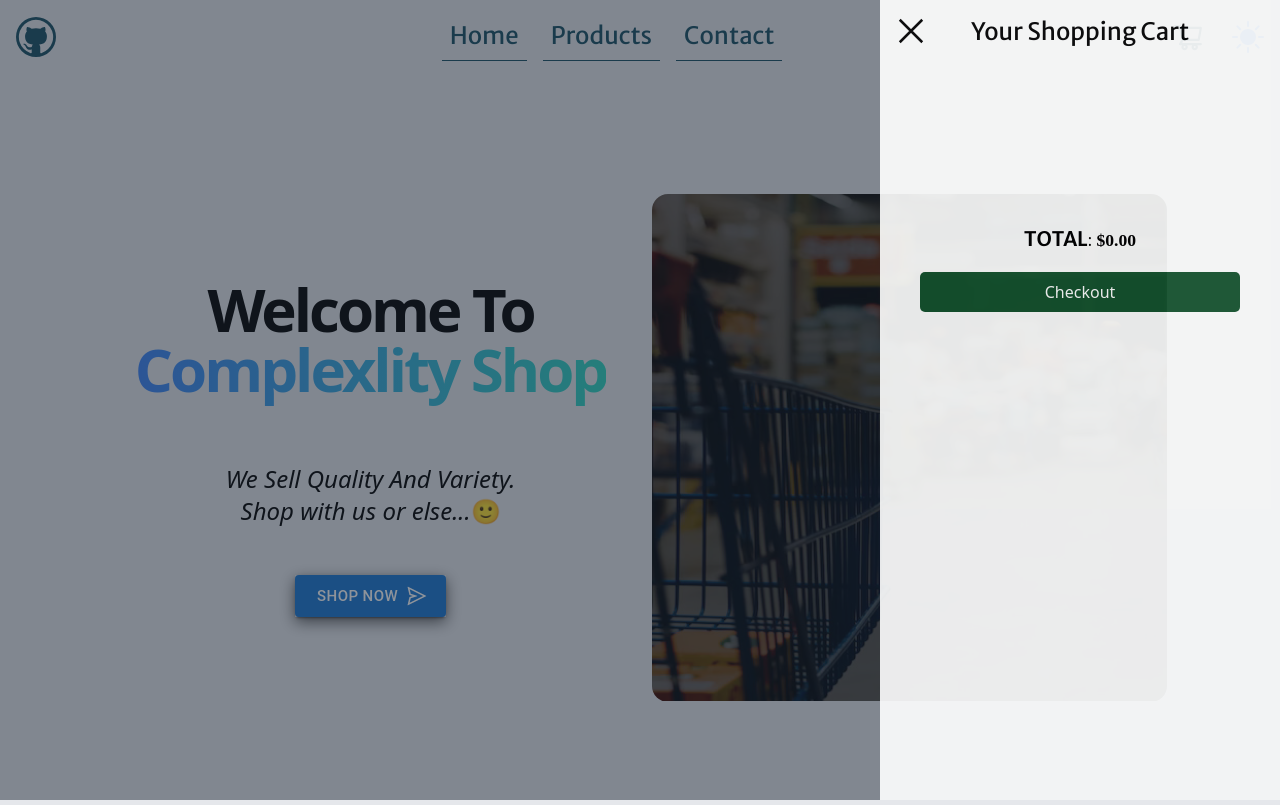
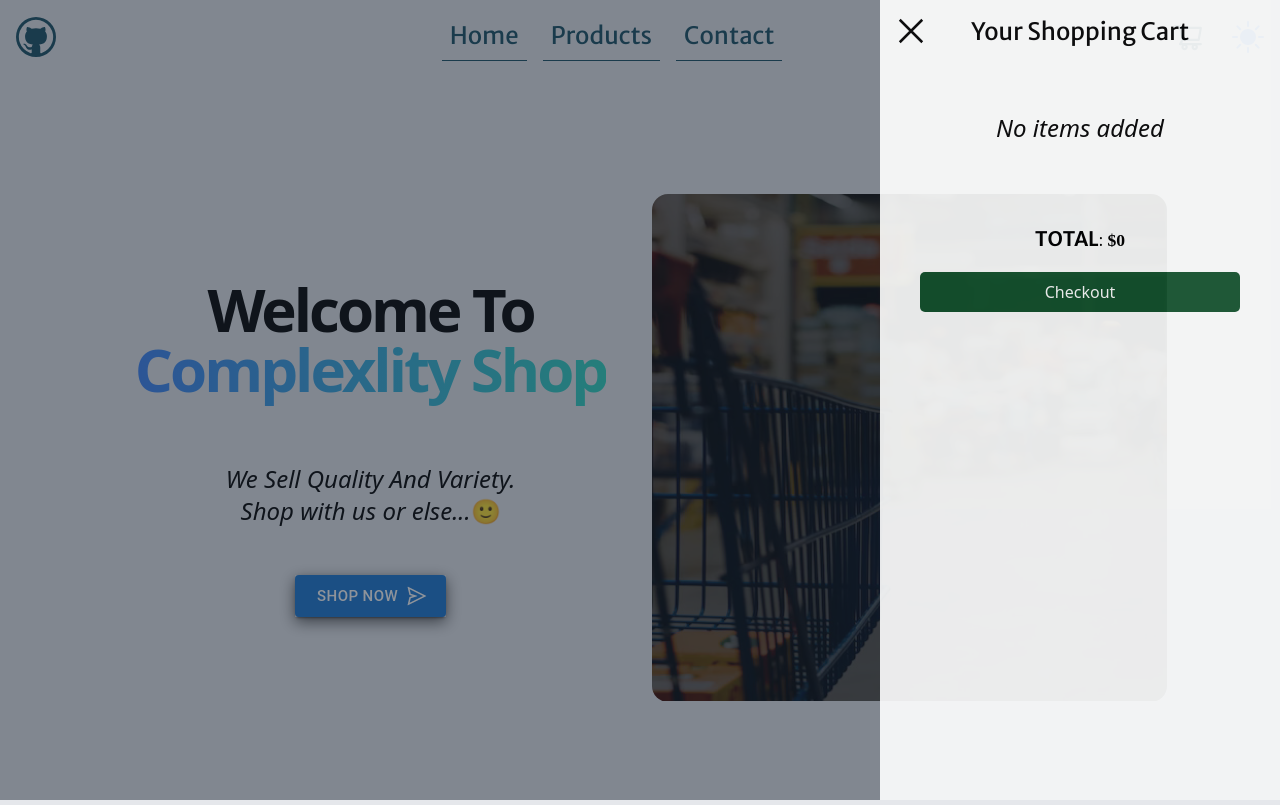
Before and after one commit to Complexlity/eCommerce-site, a React (Vite) app: page / in a window 1280 px wide. Both pictures are taken after a click on the element 1187 px from the left and 36 px from the top of the page. Built offline with nearby package versions, Linux system fonts and the light colour scheme; a web font is replaced by a local one.

Commit message:
Add message for empty cart

```diff
--- a/src/components/Cart.tsx
+++ b/src/components/Cart.tsx
@@ -56,7 +56,10 @@ const Cart: FC<Props> = () => {
           <CartItems />
           <p className="mt-4">
             <span className="heading text-xl font-semibold">TOTAL</span>:
-            <span className="price text-2xl"> ${totalPrice.toFixed(2)}</span>
+            <span className="price text-2xl">
+              {" "}
+              ${parseFloat(totalPrice.toFixed(2))}
+            </span>
           </p>
           <button
             onClick={alertUser}
--- a/src/components/CartItems.tsx
+++ b/src/components/CartItems.tsx
@@ -21,7 +21,10 @@ const CartItems: FC = () => {
   return (
     <>
       {length == 0 ? (
-        <div className="h-[10rem]"></div>
+        <div className="flex h-[10rem] items-center justify-center text-xl italic md:text-2xl">
+          {" "}
+          No items added
+        </div>
       ) : (
         <ul className="mt-4 grid max-h-[calc(100vh-15rem)] gap-4 overflow-y-auto p-2">
           {cartItems.map((items) => {
```
